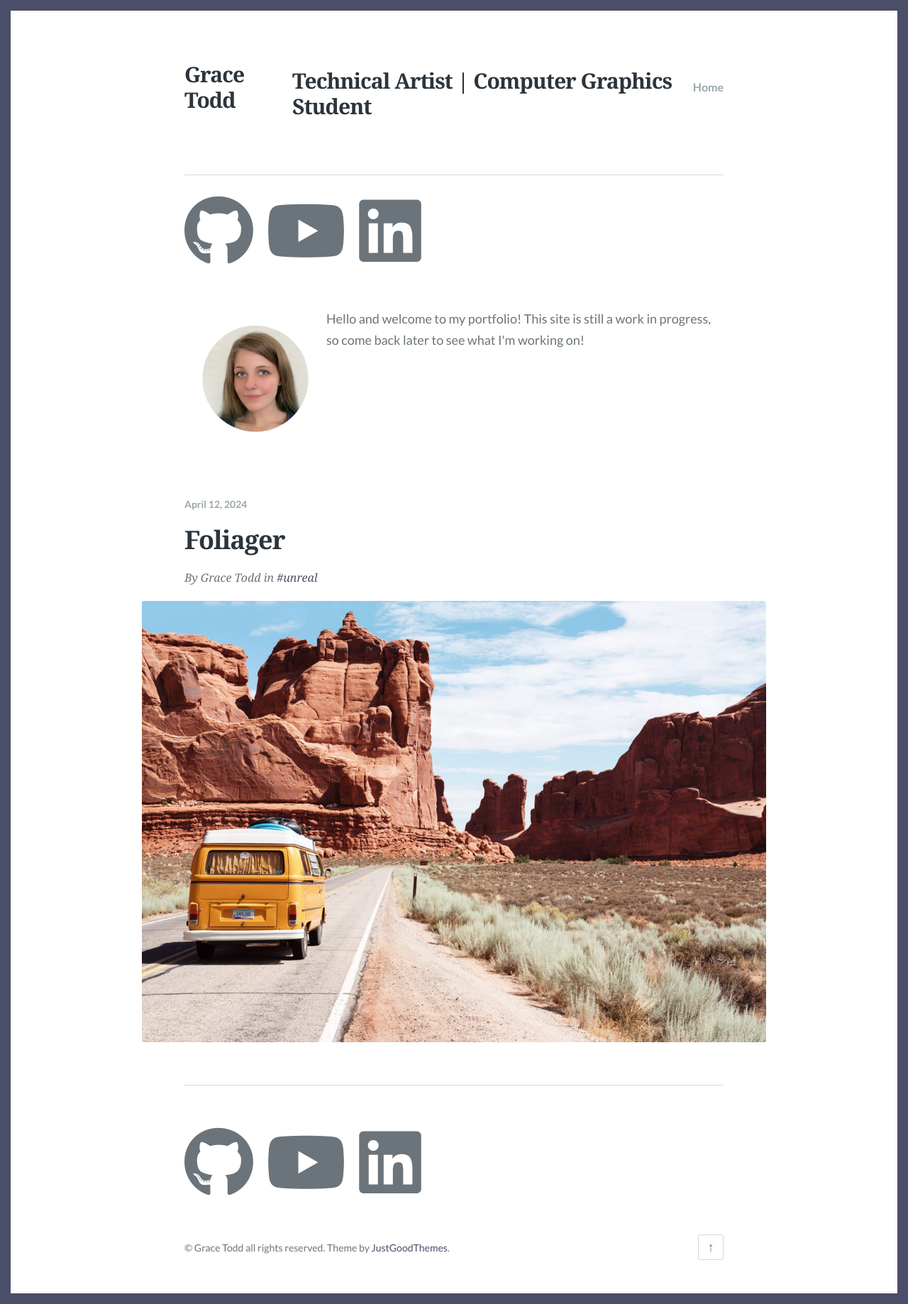
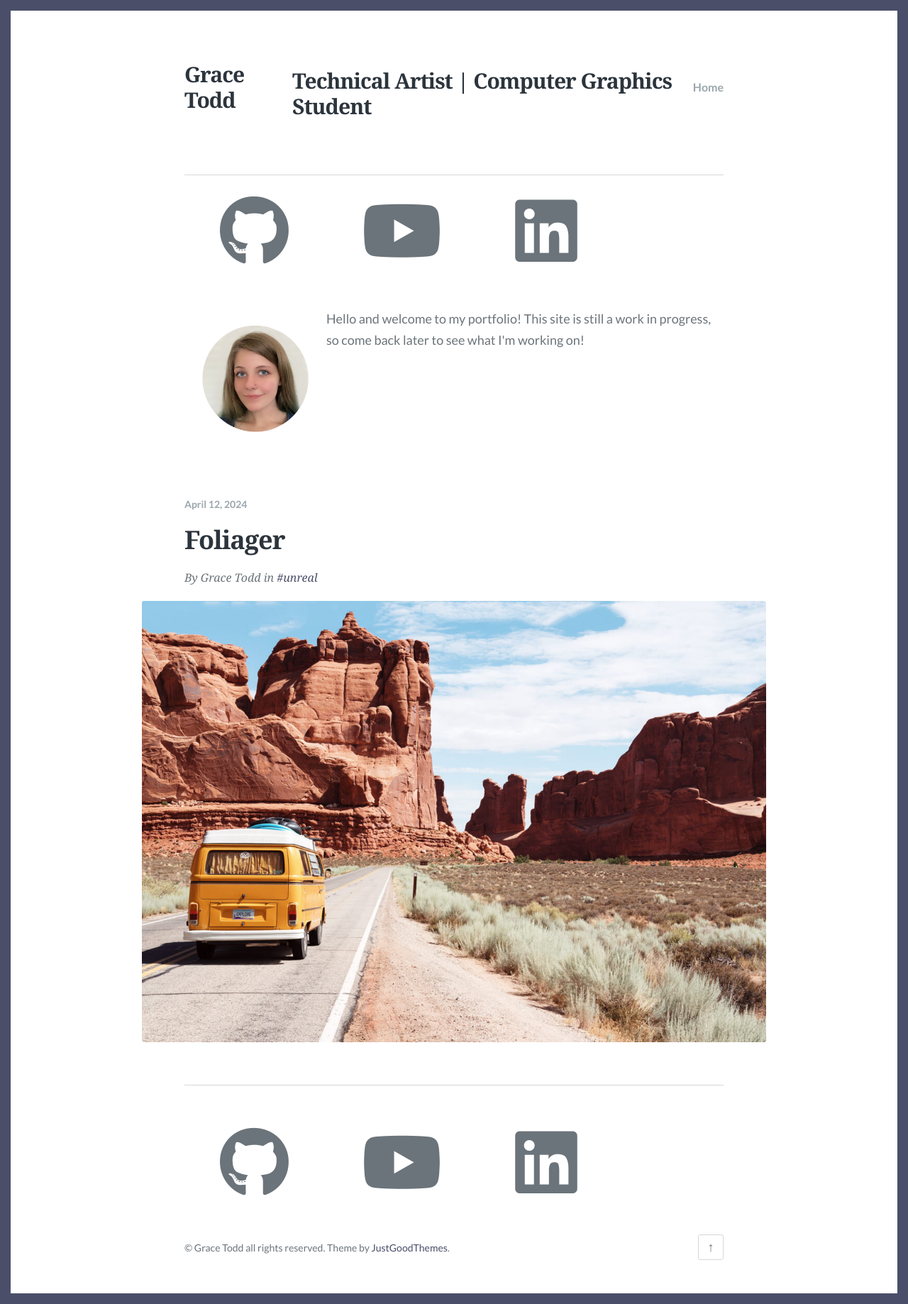
Before and after one commit to toddgr/toddgr.github.io, a Jekyll site: the page built from index.html, in a window 1280 px wide. Shown: the whole page at 71% size. Built offline with Jekyll 4.4.1, drawn with Linux system fonts in a browser that asks for light colours; some web fonts are replaced; the list of posts is cut into pages by our own code.

Commit message:
add margin to each side of the socials

```diff
--- a/_sass/_site-footer.scss
+++ b/_sass/_site-footer.scss
@@ -12,7 +12,8 @@
     color: _palette(primary);
     display: inline-block;
     font-size: 100px;
-    margin-right: 15px;
+    margin-left: 50px;
+    margin-right: 50px;
     text-decoration: none;
     text-align: center;
     &:hover{
```
